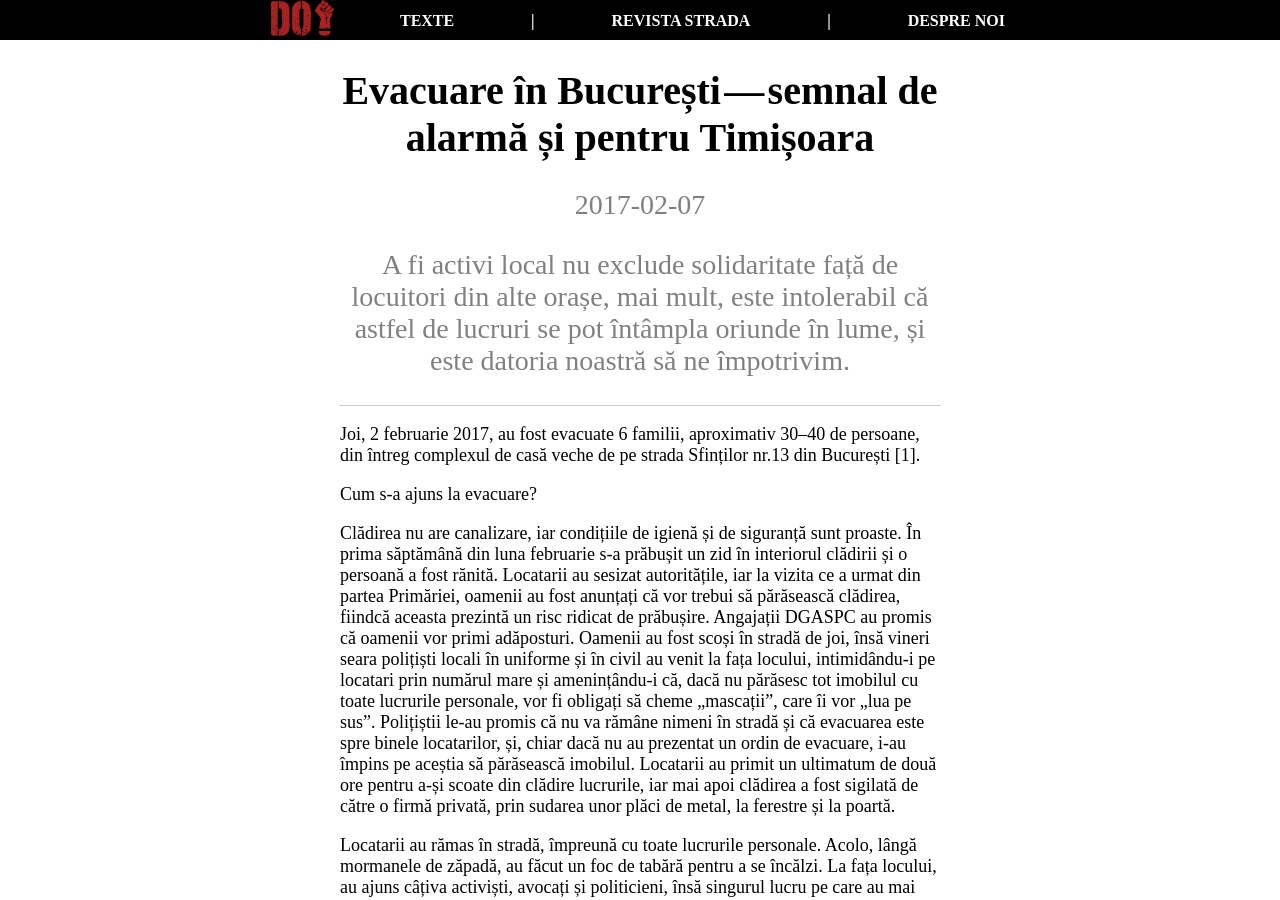
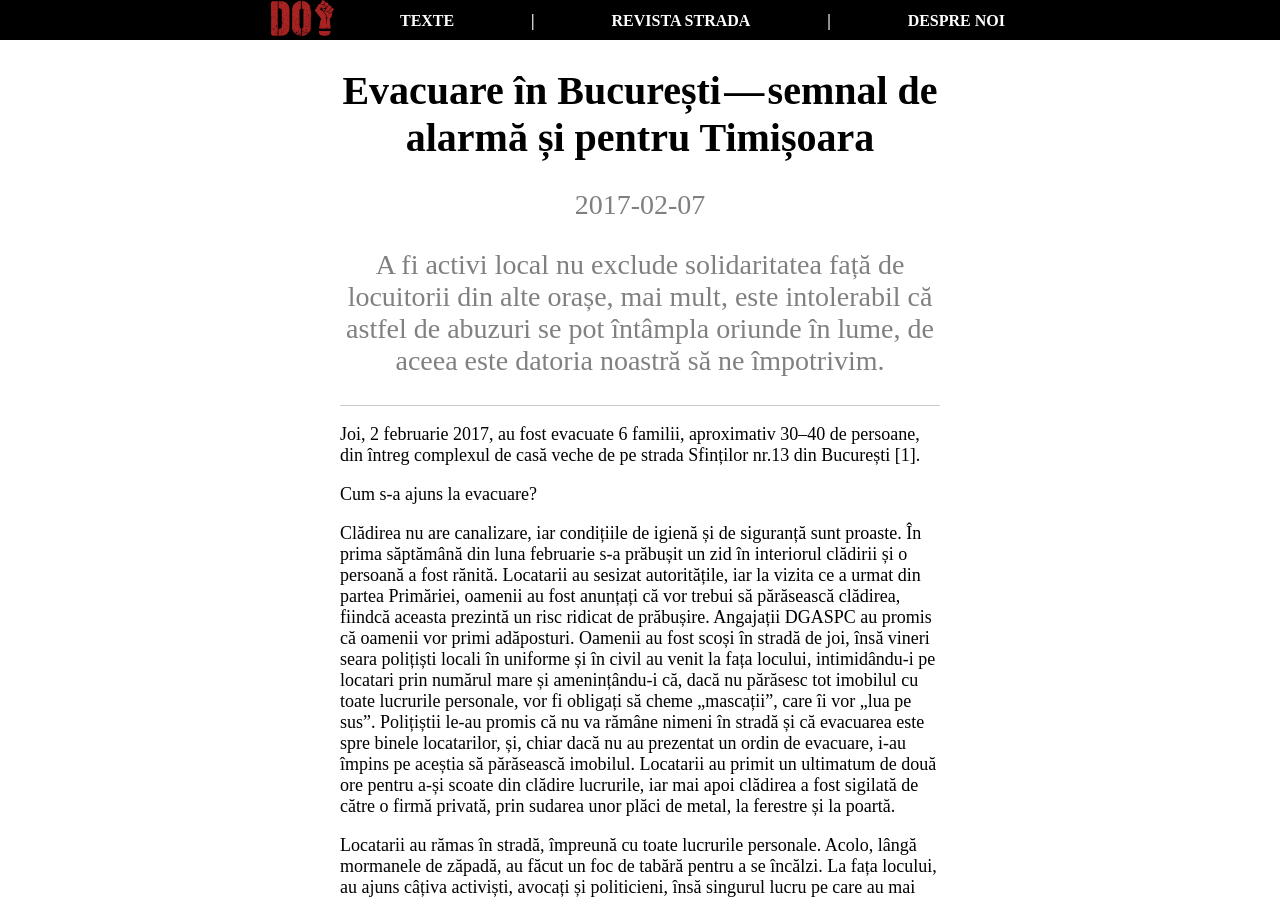
Before and after one commit to dreptul-la-oras/dreptul-la-oras.github.io, a Jekyll site: the page built from _posts/2017-02-07-evacuare-in-bucuresti-semnal-de-alarma-tm.md, in a window 1280 px wide and 900 px high. Built offline with Jekyll 4.4.1, drawn with Linux system fonts in a browser that asks for light colours.

Commit message:
Dix description of essay

```diff
--- a/_posts/2017-02-07-evacuare-in-bucuresti-semnal-de-alarma-tm.md
+++ b/_posts/2017-02-07-evacuare-in-bucuresti-semnal-de-alarma-tm.md
@@ -3,7 +3,7 @@ layout: post
 title:  Evacuare în București — semnal de alarmă și pentru Timișoara
 keywords: "evacuari fortate,gentrificare,rasism,rom,romi"
 description: >
-  A fi activi local nu exclude solidaritate față de locuitori din alte orașe, mai mult, este intolerabil că astfel de lucruri se pot întâmpla oriunde în lume, și este datoria noastră să ne împotrivim.
+  A fi activi local nu exclude solidaritatea față de locuitorii din alte orașe, mai mult, este intolerabil că astfel de abuzuri se pot întâmpla oriunde în lume, de aceea este datoria noastră să ne împotrivim.
 date:   2017-02-07 11:14:33
 categories: article
 image:
```
